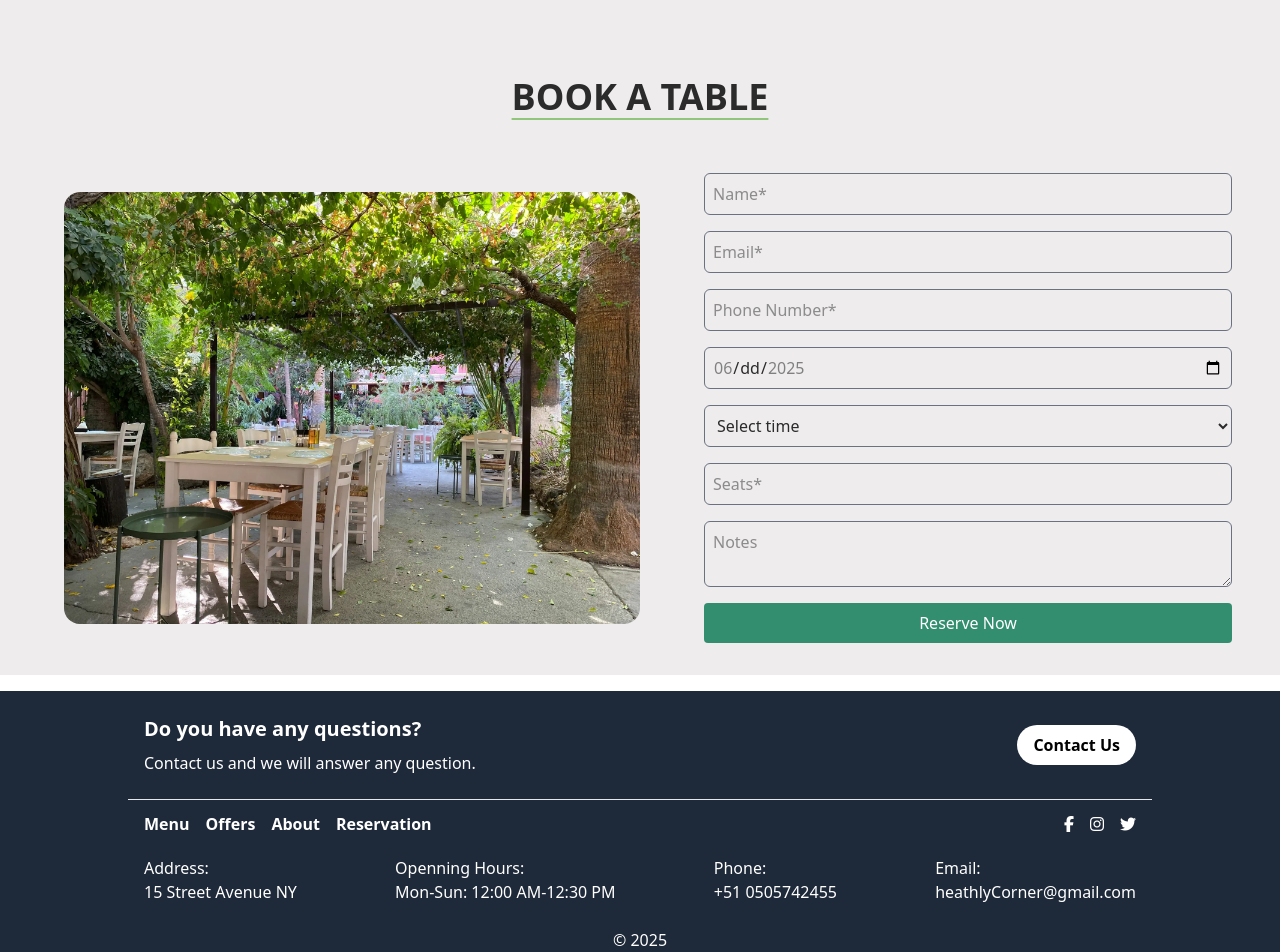
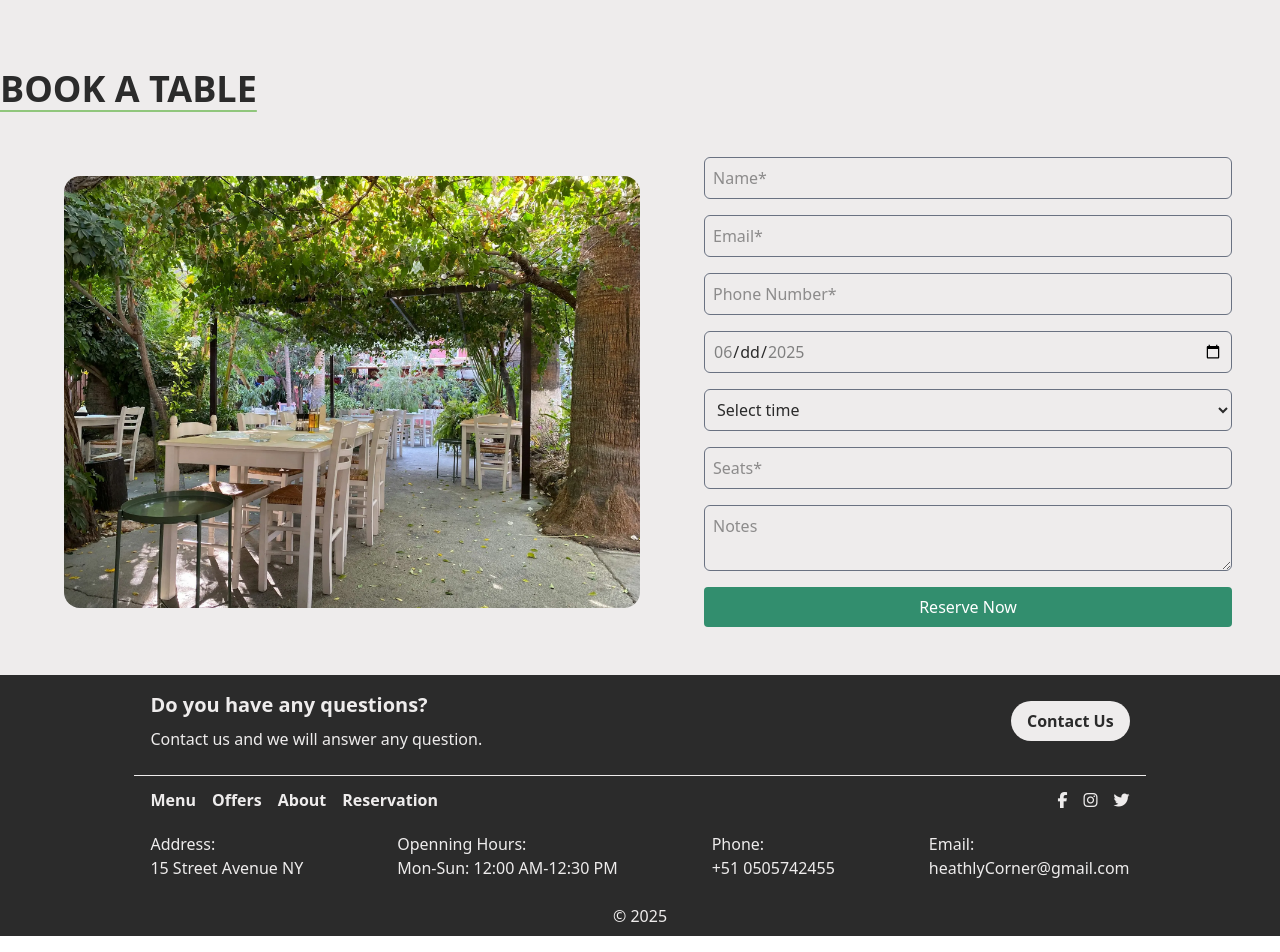
Before and after one commit to Felina404/healthy-corner-landing-page, a React (Vite) app: page / in a window 1280 px wide. Shown: the part 5045-5997 px from the top of the page. Built offline with nearby package versions, Linux system fonts and the light colour scheme.

Commit message:
footer theme

```diff
--- a/src/App.tsx
+++ b/src/App.tsx
@@ -34,7 +34,7 @@ function App() {
 
   return (
     <>
-      <div className='selection:bg-secondary'>
+      <div className='selection:bg-secondary bg-bg'>
         <Header isDarkMode={isDarkMode} toggleDark={toggleDark}/>
         <Hero />
         <main>
--- a/src/Footer.tsx
+++ b/src/Footer.tsx
@@ -4,16 +4,16 @@ import './App.css'
 function Footer() {
 
   return (
-    <div id='footer' className='pt-4 bg-gray-800 text-white flex flex-col justify-center items-center'>
+    <div id='footer' className='p-2 bg-fg text-bg flex flex-col justify-center items-center'>
       <div className='flex justify-between items-center w-[80%] px-4 py-2'>
         <div className='flex flex-col'>
           <h2 className='text-xl font-semibold'>Do you have any questions?</h2>
           <p className='mt-2'>Contact us and we will answer any question.</p>
         </div>
-        <button className='flex-none px-4 py-2 bg-white text-black rounded-full font-semibold cursor-pointer'>Contact Us</button>
+        <button className='flex-none px-4 py-2 bg-bg text-fg rounded-full font-semibold cursor-pointer'>Contact Us</button>
     </div>
 
-      <div className='border-b border-gray-200 w-[80%] p-2'></div>
+      <div className='border-b border-bg w-[80%] p-2'></div>
 
 
        <div className='pt-3 flex justify-between items-center w-[80%] px-4 py-2'>
@@ -23,7 +23,7 @@ function Footer() {
           <a href="#about" className="font-semibold"> About</a>
           <a href="#reservation" className="font-semibold"> Reservation</a>
         </div>
-        <div className='flex gap-4'>
+        <div className='flex gap-4 cursor-pointer'>
           <i className="fab fa-facebook-f text-1xl"></i>
           <i className="fab fa-instagram text-1xl"></i>
           <i className="fab fa-twitter text-1xl"></i>
--- a/src/Reservation.tsx
+++ b/src/Reservation.tsx
@@ -58,8 +58,8 @@ function Reservation() {
 
 
   return (
-    <div className='text-fg bg-bg'>
-        <h1 id='reservation' className='p-2 text-center text-4xl font-semibold underline decoration-accent decoration-2 underline-offset-8'>BOOK A TABLE</h1>
+    <div className='text-fg bg-bg '>
+        <h1 id='reservation' className='p-2text-center text-4xl font-semibold underline decoration-accent decoration-2 underline-offset-8'>BOOK A TABLE</h1>
         <div className='flex flex-col md:flex-row items-center justify-center gap-4 p-4 m-4'>
             <img src={restaurant} alt='restaurant-outdoors' className='md:w-1/2 m-4 p-4 rounded-4xl object-cover'></img>
             <div className='w-full p-2 m-2 md:w-1/2 '>
```
